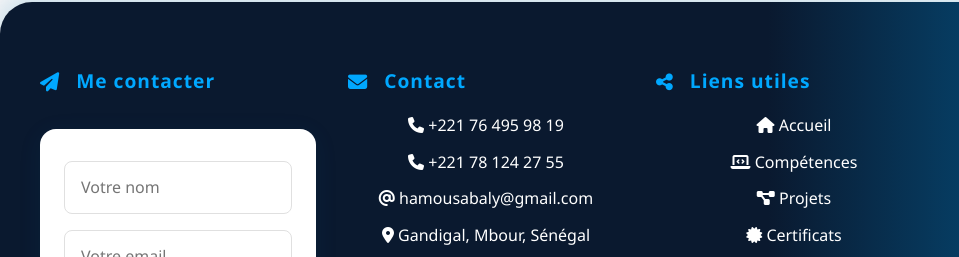
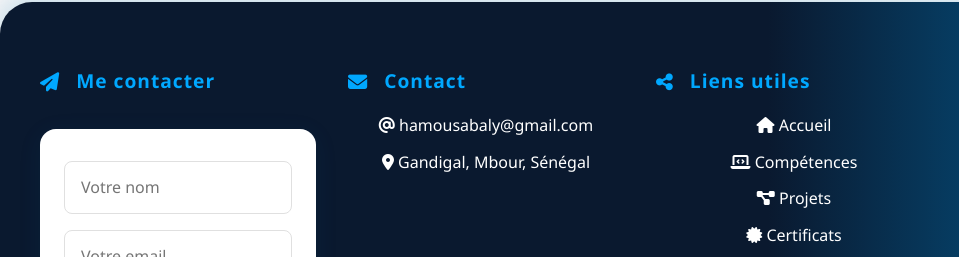
Before and after one commit to hamousabs95/portfolio, a plain HTML site: page index.html in a window 1280 px wide. Shown: the part 4882-5139 px from the top of the page, 0-959 px from the left. Drawn offline with Linux system fonts and the light colour scheme.

```diff
--- a/index.html
+++ b/index.html
@@ -342,8 +342,8 @@
             <div class="footer-contact">
                 <h2><i class="fas fa-envelope"></i> Contact</h2>
                 <ul>
-                    <li><a href="tel:+221764959819"><i class="fas fa-phone"></i> +221 76 495 98 19</a></li>
-                    <li><a href="tel:+221781242755"><i class="fas fa-phone"></i> +221 78 124 27 55</a></li>
+
+
                     <li><a href="mailto:hamousabaly@gmail.com"><i class="fas fa-at"></i> hamousabaly@gmail.com</a></li>
                     <li><i class="fas fa-map-marker-alt"></i> Gandigal, Mbour, Sénégal</li>
                 </ul>
```
